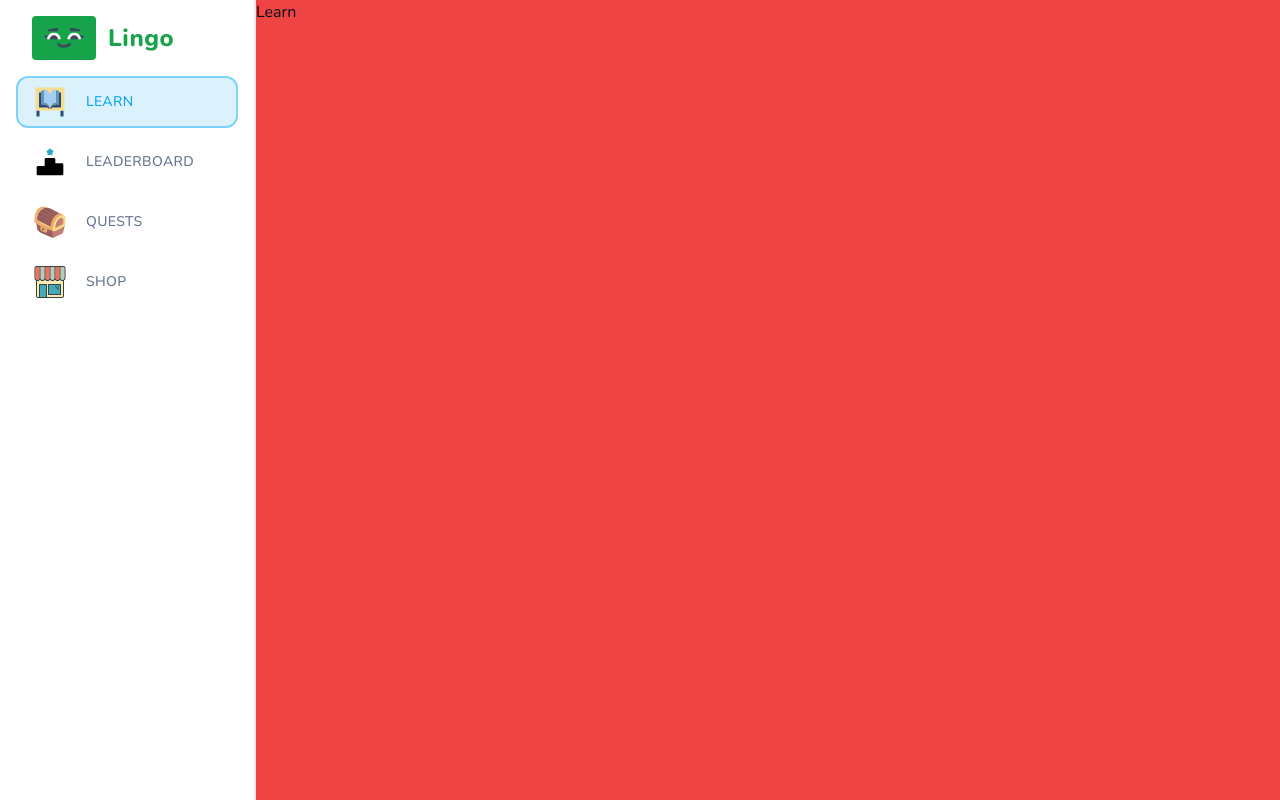
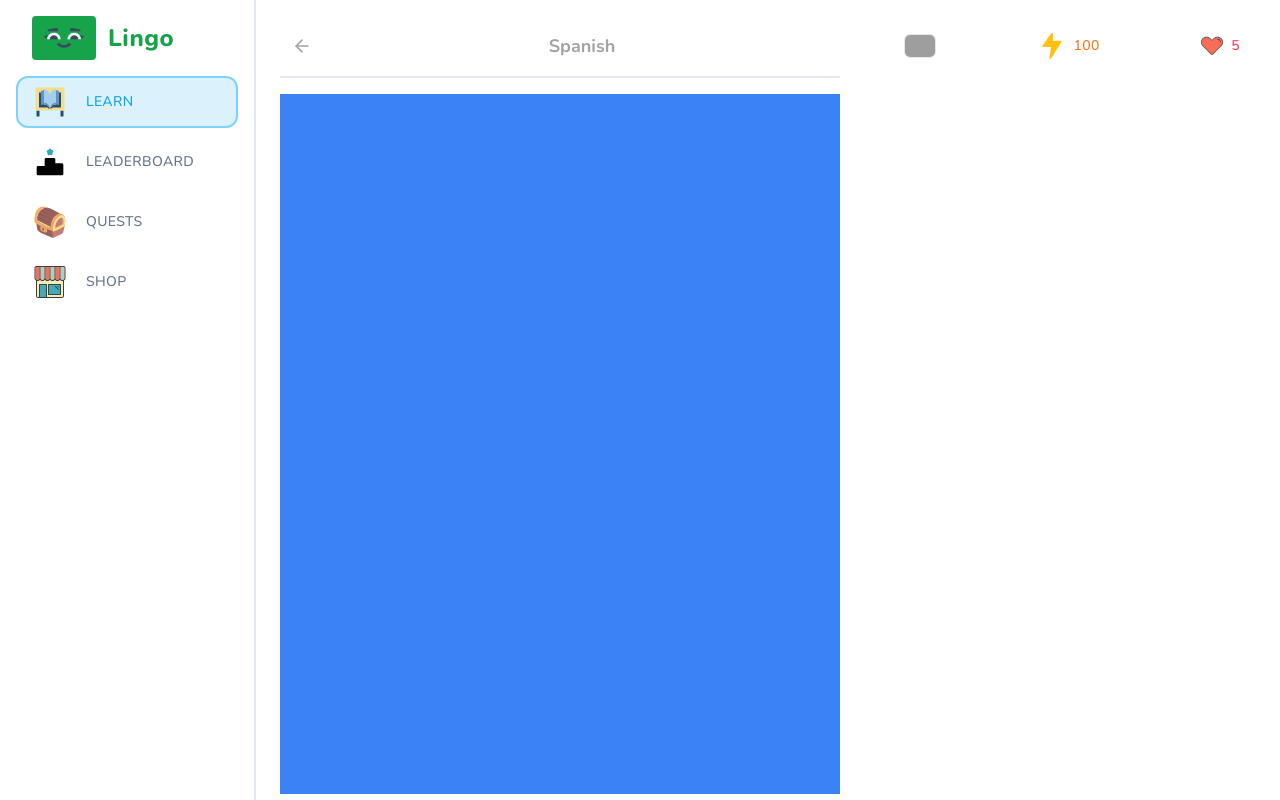
Before and after one commit to hanzla-sib/Duolingo-CLone, a Next.js app: page /learn in a window 1280 px wide. Shown: the top 800 px of the page. Built offline with nearby package versions, Linux system fonts and the light colour scheme; grey boxes are pictures that could not be loaded.

Commit message:
Learn page current progress

```diff
--- a/app/(main)/layout.tsx
+++ b/app/(main)/layout.tsx
@@ -1,4 +1,3 @@
-
 import { MobileHeader } from "@/components/mobileHeader";
 import { Sidebar } from "@/components/sidebar";
 type Props = {
@@ -11,7 +10,7 @@
       <MobileHeader />
       <Sidebar className="hidden lg:flex" />
       <main className="lg:pl-[256px] h-full pt-[50px] lg:pt-0">
-        <div className="bg-red-500 h-full">{children}</div>
+        <div className="max-w-[1056px] pt-6 mx-auto h-full">{children}</div>
       </main>
     </>
   );
--- /dev/null
+++ b/app/(main)/learn/Header.tsx
@@ -0,0 +1,20 @@
+import { Button } from "@/components/ui/button";
+import { ArrowLeft } from "lucide-react";
+import Link from "next/link";
+
+type Props = {
+  title: string;
+};
+export const Header = ({ title }: Props) => {
+  return (
+    <div className="sticky top-0 bg-white pb-3 lg:pt-[28px] flex items-center justify-between border-b-2 mb-5 text-neutral-400 lg:z-50 lg:mt-[-28px]">
+      <Link href={"/courses"}>
+        <Button variant={"ghost"} size={"sm"}>
+          <ArrowLeft className="h-5 w-5 stroke-2 text-neutral-400" />
+        </Button>
+      </Link>
+      <h1 className="font-bold text-lg">{title}</h1>
+      <div />
+    </div>
+  );
+};
--- a/app/(main)/learn/page.tsx
+++ b/app/(main)/learn/page.tsx
@@ -1,7 +1,43 @@
+import { FeedWrapper } from "@/components/feed-wrapper";
+import { StickyWrapper } from "@/components/sticky-wrapper";
 import React from "react";
+import { Header } from "./Header";
+import { UserProgress } from "@/components/userProgress";
 
 const Learn = () => {
-  return <div>Learn</div>;
+  return (
+    <div className="flex flex-row-reverse gap-[48px] px-6">
+      <StickyWrapper>
+        <UserProgress
+          activeCourse={{ title: "Spanish", imageSrc: "/hn.svg" }}
+          hearts={5}
+          points={100}
+          hasActiveSubscription={false}
+        />
+      </StickyWrapper>
+      <FeedWrapper>
+        <Header title="Spanish" />
+        <div className="space-y-4">
+          <div className="h-[700px] bg-blue-500 w-full"></div>
+          <div className="h-[700px] bg-blue-500 w-full"></div>
+          <div className="h-[700px] bg-blue-500 w-full"></div>
+          <div className="h-[700px] bg-blue-500 w-full"></div>
+          <div className="h-[700px] bg-blue-500 w-full"></div>
+          <div className="h-[700px] bg-blue-500 w-full"></div>
+          <div className="h-[700px] bg-blue-500 w-full"></div>
+
+          <div className="h-[700px] bg-blue-500 w-full"></div>
+          <div className="h-[700px] bg-blue-500 w-full"></div>
+          <div className="h-[700px] bg-blue-500 w-full"></div>
+          <div className="h-[700px] bg-blue-500 w-full"></div>
+          <div className="h-[700px] bg-blue-500 w-full"></div>
+
+
+
+        </div>
+      </FeedWrapper>
+    </div>
+  );
 };
 
 export default Learn;
--- /dev/null
+++ b/components/feed-wrapper.tsx
@@ -0,0 +1,7 @@
+type Props = {
+  children: React.ReactNode;
+};
+
+export const FeedWrapper = ({ children }: Props) => {
+  return <div className="flex-1 relative top-0 pb-10">{children}</div>;
+};
--- /dev/null
+++ b/components/sticky-wrapper.tsx
@@ -0,0 +1,13 @@
+type Props = {
+  children: React.ReactNode;
+};
+
+export const StickyWrapper = ({ children }: Props) => {
+  return (
+    <div className="hidden lg:block w-[368px] sticky self-end bottom-6">
+      <div className="min-h-[calc(100vh-48px)] sticky top-6 flex flex-col gap-y-4">
+        {children}
+      </div>
+    </div>
+  );
+};
--- /dev/null
+++ b/components/userProgress.tsx
@@ -0,0 +1,62 @@
+import Link from "next/link";
+import { Button } from "@/components/ui/button";
+import Image from "next/image";
+import { InfinityIcon } from "lucide-react";
+
+type Props = {
+  activeCourse: { imageSrc: string; title: string };
+  hearts: number;
+  points: number;
+  hasActiveSubscription: boolean;
+};
+
+export const UserProgress = ({
+  activeCourse,
+  points,
+  hearts,
+  hasActiveSubscription,
+}: Props) => {
+  return (
+    <div className="flex items-center justify-between gap-x-2 w-full">
+      <Link href={"/courses"}>
+        <Button variant={"ghost"}>
+          <Image
+            className="rounded-md border"
+            width={32}
+            height={32}
+            src={activeCourse?.imageSrc}
+            alt={activeCourse?.title + " image "}
+          />
+        </Button>
+      </Link>
+      <Link href={"/shop"}>
+        <Button variant={"ghost"} className="text-orange-500">
+          <Image
+            className="mr-2"
+            src={"/points.svg"}
+            height={28}
+            width={28}
+            alt="points"
+          />
+          {points}
+        </Button>
+      </Link>
+      <Link href={"/shop"}>
+        <Button variant={"ghost"} className="text-rose-500">
+          <Image
+            className="mr-2"
+            src={"/heart.svg"}
+            height={22}
+            width={22}
+            alt="heart"
+          />
+          {hasActiveSubscription ? (
+            <InfinityIcon className="h-4 w-4 stroke-[3]" />
+          ) : (
+            hearts
+          )}
+        </Button>
+      </Link>
+    </div>
+  );
+};
```
Also changed, not shown: public/heart.svg (added), public/points.svg (added).
